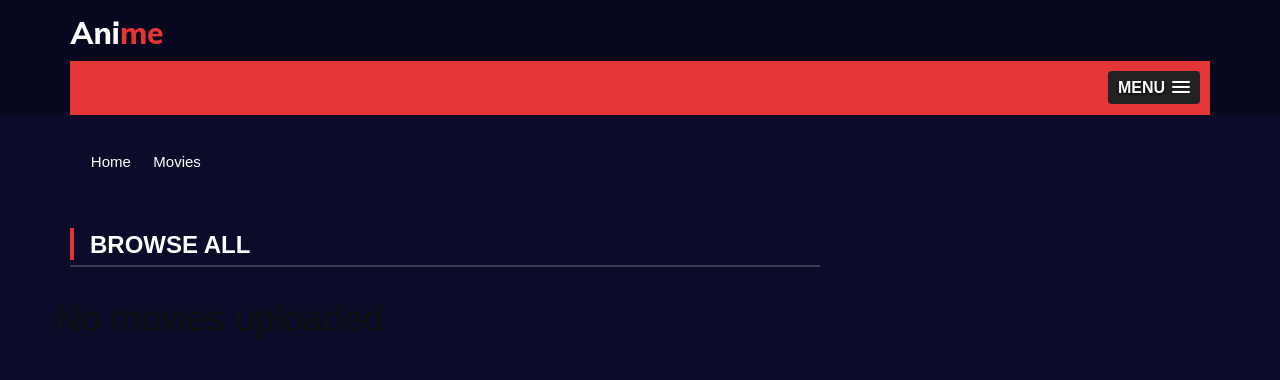
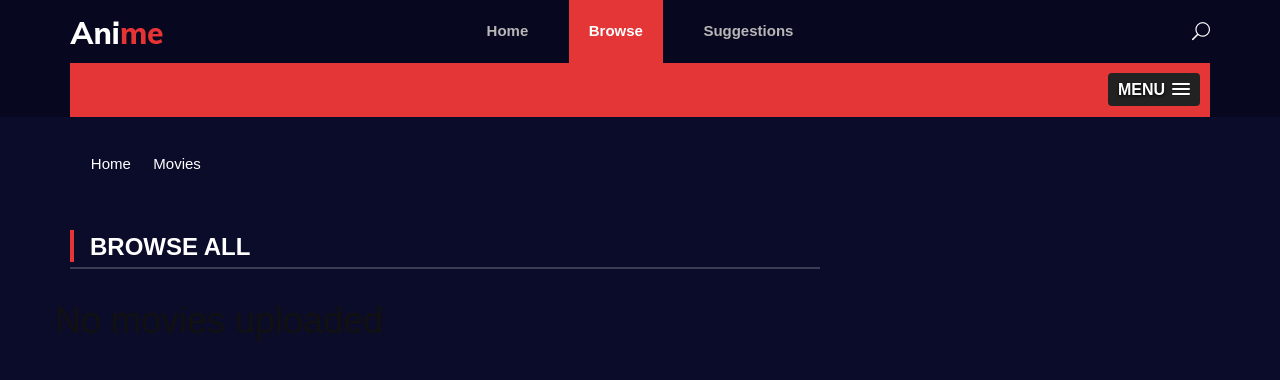
Before and after one commit to iamgaddiel/moviemart, a Django app: page /movie/list/ in a window 1280 px wide. Shown: the top 380 px of the page. Run offline with Django 4.2, Linux system fonts and the light colour scheme; data that the repository does not hold is empty; some libraries are stand-ins or nearby versions; some web fonts are replaced.

Commit message:
fixed navitation active link

```diff
--- a/core/models.py
+++ b/core/models.py
@@ -42,7 +42,7 @@
 
 
 class Reviews(models.Model):
-    user = models.ForeignKey(User)
+    user = models.ForeignKey(User, on_delete=models.CASCADE)
     comment = models.TextField()
 
 
--- a/core/views.py
+++ b/core/views.py
@@ -22,7 +22,7 @@
     def get_context_data(self, **kwargs: Any) -> Dict[str, Any]:
         context = super().get_context_data(**kwargs)
         context['new_movies'] = Movie.objects.all().reverse().filter()[0: 4]
-        # context['top_views'] = Movie.objects.filter(counter=)
+        context['active_link'] = 'home'
         return context
 
 
@@ -49,6 +49,11 @@
     template_name = 'core/movie_list.html'
     paginate_by = 30
 
+    def get_context_data(self, **kwargs: Any) -> Dict[str, Any]:
+        context = super().get_context_data(**kwargs)
+        context['active_link'] = 'browse'
+        return context
+
 
 class WatchMovie(TemplateView):
     template_name = 'core/movie_watch.html'
@@ -64,6 +69,11 @@
     template_name = 'core/suggest.html'
     model = MovieSuggestion
     form_class = SuggestionCrateForm
+
+    def get_context_data(self, **kwargs: Any) -> Dict[str, Any]:
+        context = super().get_context_data(**kwargs)
+        context['active_link'] = 'suggestions'
+        return context
 
 
 def dowload_torrent_file(request, *args, **kwargs) -> HttpResponse:
--- a/templates/core/inc/header.html
+++ b/templates/core/inc/header.html
@@ -14,21 +14,27 @@
                         <ul>
                             {% if active_link == 'home' %}
                             <li class="active"><a href="{% url 'core:index' %}">Home</a></li>
+                            <li><a href="{% url 'core:movie_list' %}">Browse </span></a></li>
+                            <li><a href="{% url 'core:movie_suggestion' %}">Suggestions</a></li>
                             {% elif active_link == 'browse' %}
+                            <li><a href="{% url 'core:index' %}">Home</a></li>
+                            <li class="active"><a href="{% url 'core:movie_list' %}">Browse </span></a></li>
+                            <li><a href="{% url 'core:movie_suggestion' %}">Suggestions</a></li>
+                            {% elif active_link == 'suggestions' %}
+                            <li><a href="{% url 'core:index' %}">Home</a></li>
                             <li><a href="{% url 'core:movie_list' %}">Browse </span></a></li>
-                            {% elif active_link == 'suggestions' %}
-                            <li><a href="{% url 'core:movie_suggestion' %}">Suggestions</a></li>
+                            <li class="active"><a href="{% url 'core:movie_suggestion' %}">Suggestions</a></li>
                             {% endif %}
                         </ul>
                     </nav>
                 </div>
             </div>
-            <!-- <div class="col-lg-2">
+            <div class="col-lg-2">
                 <div class="header__right">
                     <a href="index.html#" class="search-switch"><span class="icon_search"></span></a>
-                    <a href="login.html"><span class="icon_profile"></span></a>
+                    <!-- <a href="login.html"><span class="icon_profile"></span></a> -->
                 </div>
-            </div> -->
+            </div>
         </div>
         <div id="mobile-menu-wrap"></div>
     </div>
```
Also changed, not shown: templates/core/index.html (+7 -4 lines).
